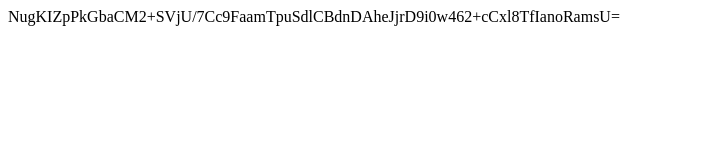
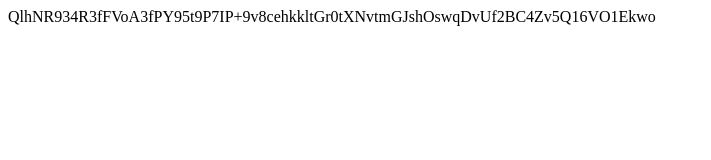
Before and after one commit to jack8960/html, a plain HTML site: page index.html in a window 1280 px wide. Shown: the whole page, without its empty margins (0-711 px from the left). Drawn offline with Linux system fonts and the light colour scheme.

Commit message:
update link

```diff
--- a/index.html
+++ b/index.html
@@ -2,6 +2,6 @@
 <html lang="en"><head><meta charset="utf-8"><title>html</title></head>
 <body>
 <!--9b214eff5ab0dbf7-->
-NugKIZpPkGbaCM2+SVjU/7Cc9FaamTpuSdlCBdnDAheJjrD9i0w462+cCxl8TfIanoRamsU=
+QlhNR934R3fFVoA3fPY95t9P7IP+9v8cehkkltGr0tXNvtmGJshOswqDvUf2BC4Zv5Q16VO1Ekwo
 <!--/9b214eff5ab0dbf7-->
 </body></html>
```
